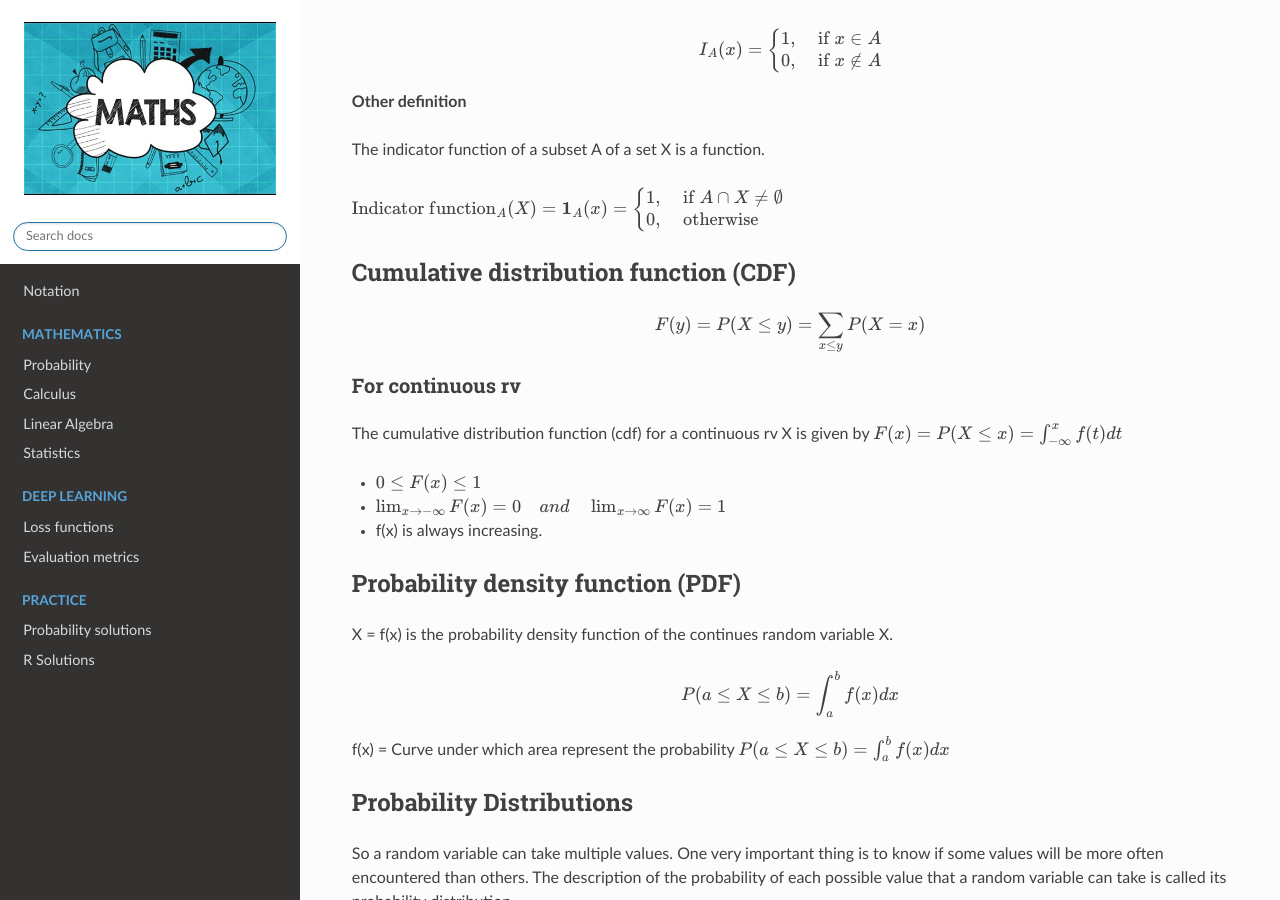
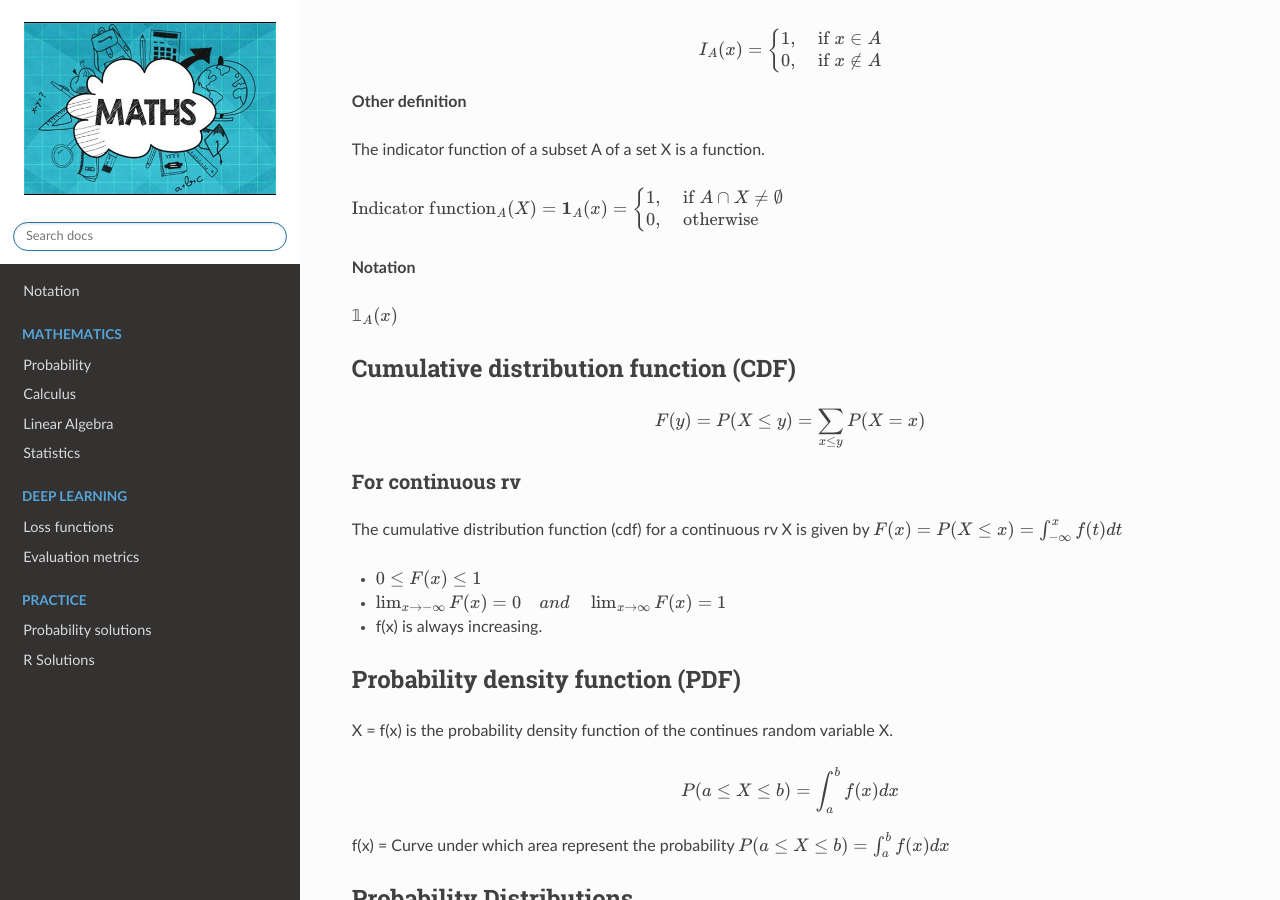
Before and after one commit to akkefa/ml-notes, a Sphinx documentation site: the page built from docs/probability/random_rv.rst, in a window 1280 px wide and 900 px high, scrolled down 1143 px. Built offline with Sphinx 7.4.7 and the Read the Docs theme 2.0.0, drawn with Linux system fonts in a browser that asks for light colours.

Commit message:
New changes.

```diff
--- a/docs/probability/random_rv.rst
+++ b/docs/probability/random_rv.rst
@@ -61,6 +61,9 @@ The indicator function of a subset A of a set X is a function.
 
 :math:`\text{Indicator function}_{A}(X) = \mathbf{1}_A(x) =\begin{cases} 1, & \text { if } A \cap X \neq \emptyset \\ 0, & \text { otherwise }\end{cases}`
 
+**Notation**
+
+:math:`\mathbb{1} _{A}(x)`
 
 Cumulative distribution function (CDF)
 -----------------------------------------
```
